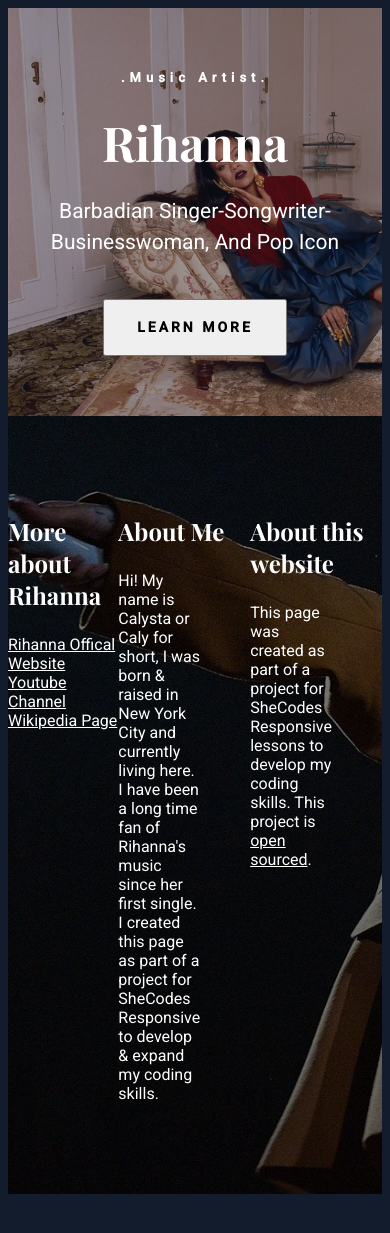
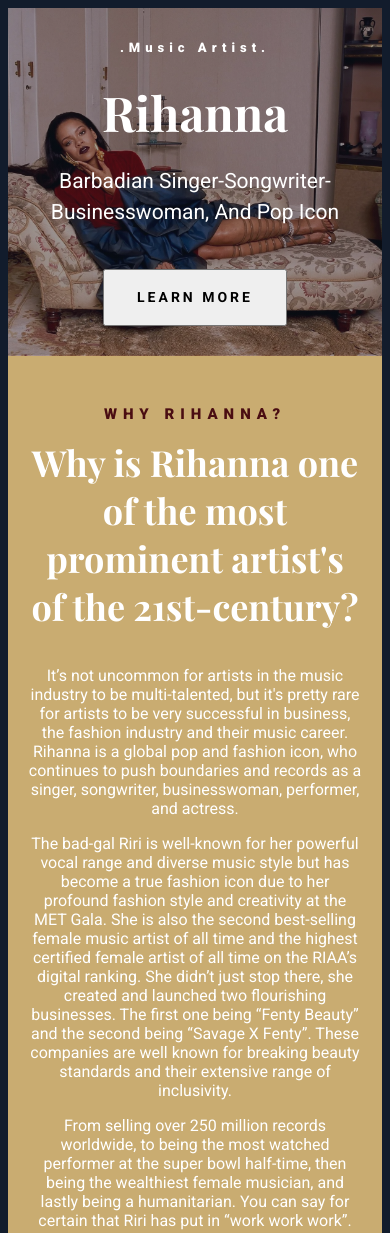
Before and after one commit to Caly-Caly/Rihanna-Project, a plain HTML site: page index.html in a window 390 px wide. Shown: the top 1233 px of the page. Before the commit the page ends 1202 px from the top, so only its background shows below. Drawn offline with nearby package versions, Linux system fonts and the light colour scheme; a web font is replaced by a local one.

Commit message:
Created a grid and made it responsive

```diff
--- a/index.html
+++ b/index.html
@@ -5,8 +5,10 @@
     <meta name="viewport" content="width=device-width, initial-scale=1.0" />
     <link rel="preconnect" href="https://fonts.googleapis.com" />
     <link rel="preconnect" href="https://fonts.gstatic.com" crossorigin />
+    <link rel="preconnect" href="https://fonts.googleapis.com" />
+    <link rel="preconnect" href="https://fonts.gstatic.com" crossorigin />
     <link
-      href="https://fonts.googleapis.com/css2?family=Playfair+Display:ital,wght@0,400;0,500;0,600;0,700;1,400;1,500;1,600;1,700&family=Roboto:ital,wght@0,400;0,500;1,400;1,500&display=swap"
+      href="https://fonts.googleapis.com/css2?family=Playfair+Display:ital,wght@0,400;0,500;0,600;0,700;0,800;0,900;1,400;1,500;1,600;1,700;1,800;1,900&family=Roboto:ital,wght@0,400;0,500;0,700;0,900;1,400;1,500;1,700;1,900&display=swap"
       rel="stylesheet"
     />
     <link rel="stylesheet" href="src/style.css" />
@@ -18,10 +20,56 @@
         <h3>.Music Artist.</h3>
         <h1>Rihanna</h1>
         <h2>Barbadian singer-songwriter-businesswoman, and pop icon</h2>
-        <a href="http://" target="_blank"><button>Learn More</button></a>
+        <a href="https://en.wikipedia.org/wiki/Rihanna" target="_blank"
+          ><button>Learn More</button></a
+        >
       </header>
+      <main>
+        <section class="grid grid-2-columns">
+          <div>
+            <img
+              src="./images/rihanna-bg.jpg"
+              class="img-responsive"
+              alt="Rihanna from her Fenty Beauty campaign"
+            />
+          </div>
+          <div>
+            <h2>Why Rihanna?</h2>
+            <h3>
+              Why is Rihanna one of the most prominent artist's of the
+              21st-century?
+            </h3>
+            <p>
+              It’s not uncommon for artists in the music industry to be
+              multi-talented, but it's pretty rare for artists to be very
+              successful in business, the fashion industry and their music
+              career. Rihanna is a global pop and fashion icon, who continues to
+              push boundaries and records as a singer, songwriter,
+              businesswoman, performer, and actress.
+            </p>
+            <p>
+              The bad-gal Riri is well-known for her powerful vocal range and
+              diverse music style but has become a true fashion icon due to her
+              profound fashion style and creativity at the MET Gala. She is also
+              the second best-selling female music artist of all time and the
+              highest certified female artist of all time on the RIAA’s digital
+              ranking. She didn’t just stop there, she created and launched two
+              flourishing businesses. The first one being “Fenty Beauty” and the
+              second being “Savage X Fenty”. These companies are well known for
+              breaking beauty standards and their extensive range of
+              inclusivity.
+            </p>
+            <p>
+              From selling over 250 million records worldwide, to being the most
+              watched performer at the super bowl half-time, then being the
+              wealthiest female musician, and lastly being a humanitarian. You
+              can say for certain that Riri has put in “work work work”.
+            </p>
+          </div>
+        </section>
+      </main>
       <footer>
-        <section class="grid">
+        <section class="grid grid-3-columns">
           <div>
             <h3>More about Rihanna</h3>
             <ul>
@@ -41,9 +89,8 @@
           <div>
             <h3>About Me</h3>
             <p>
-              Hi! My name is Calysta or Caly for short, I was born & raised in
-              New York City and currently living here. I have been a long time
-              fan of Rihanna's music since her first single. I created this page
+              Hi! My name is Calysta or Caly for short, I am currently living in NYC. I have been a long time
+              fan of Rihanna's music since her first music single. I created this page
               as part of a project for SheCodes Responsive to develop & expand
               my coding skills.
             </p>
--- a/src/style.css
+++ b/src/style.css
@@ -4,13 +4,14 @@
 }
 
 body {
+  background-color: #121c2c;
   font-family: var(--primary-font);
-  background-color: #121c2c;
   color: #fff;
 }
 section {
   max-width: 1200px;
   margin: 0 auto;
+  padding: 75px 0;
 }
 .container {
   max-width: 1400px;
@@ -19,7 +20,21 @@ section {
 
 .grid {
   display: grid;
-  grid-template-columns: 1fr 1fr 1fr;
+  grid-column-gap: 55px;
+}
+
+.grid-2-columns {
+  display: grid;
+  grid-template-columns: 1fr 1fr;
+}
+
+.grid-2-columns img {
+  max-height: 670px;
+  max-width: 600px;
+}
+
+.grid-3-columns {
+  grid-template-columns: 1fr 2fr 2fr;
 }
 
 header {
@@ -73,16 +88,46 @@ header h3 {
   margin: 0;
 }
 
+main {
+  background-color: #c9ac71;
+}
+
+main h2 {
+  color: #4a0d12;
+  font-family: var(--primary-font);
+  font-size: 15px;
+  font-weight: 800;
+  line-height: 1.5;
+  letter-spacing: 6px;
+  text-transform: uppercase;
+}
+
+main h3 {
+  font-family: var(--title-font);
+  font-size: 36px;
+  font-weight: 700;
+  margin-top: 9px;
+}
+
+main p {
+  font-family: var(--primary-font);
+  font-size: 16px;
+  font-weight: 400;
+}
+
 footer {
   background-image: linear-gradient(rgba(0, 0, 0, 0.5), rgba(0, 0, 0, 0.6)),
     url(../images/rihanna-tour-pic.jpg);
   background-repeat: no-repeat;
   background-size: cover;
-  padding: 75px 0;
 }
 
 footer a {
   color: #fff;
+}
+
+footer a:hover {
+  color: #988d89;
 }
 
 footer h3 {
@@ -95,10 +140,10 @@ footer p {
   font-family: var(--primary-font);
   font-size: 16px;
   font-weight: 400;
-  margin-right: 50px;
 }
 
 footer li {
+  margin-bottom: 8px;
   list-style: none;
 }
 
@@ -107,9 +152,12 @@ footer ul {
 }
 
 @media (max-width: 960px) {
+  footer,
   header {
-    padding: 60px 0;
+    background-position: center;
+    padding: 30px;
   }
+
   header h1 {
     font-size: 48px;
   }
@@ -121,4 +169,23 @@ footer ul {
   header h3 {
     font-size: 13px;
   }
+  .grid {
+    grid-template-columns: 1fr;
+    grid-gap: 15px;
+    text-align: center;
+  }
+  .grid-2-columns img {
+    display: none;
+  }
+
+  section {
+    padding: 20px;
+  }
 }
+
+@media (max-width: 1200px){
+  .grid-2-columns {
+    grid-template-columns: 1fr;
+    text-align: center;
+  }
+}
```
Also changed, not shown: images/rihanna-bg.jpg.
